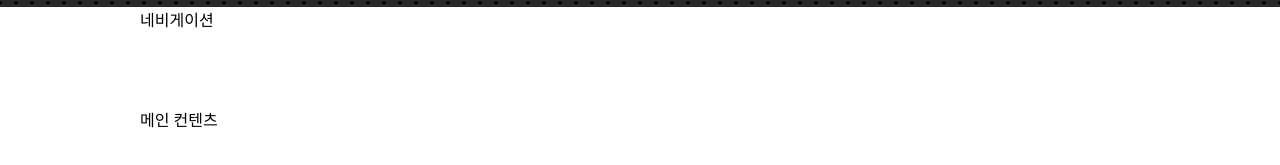
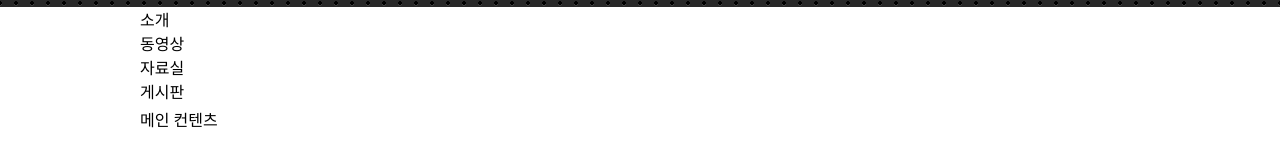
Before and after one commit to lilacnim/lilacnim.github.io, a plain HTML site: page index.html in a window 1280 px wide. Shown: the part 93-258 px from the top of the page. Drawn offline with Linux system fonts and the light colour scheme.

Commit message:
메인메뉴 마크업 완성

```diff
--- a/index.html
+++ b/index.html
@@ -31,7 +31,22 @@
             </ul>
         </header>
     </div>
-    <nav class="menu">네비게이션</nav>
+    <nav class="menu">
+        <ul class="main menu">
+            <li>
+                <a href="#">소개</a>
+            </li>
+            <li>
+                <a href="#">동영상</a>
+            </li>
+            <li>
+                <a href="#">자료실</a>
+            </li>
+            <li>
+                <a href="#">게시판</a>
+            </li>
+        </ul>
+    </nav>
     <main class="content">메인 컨텐츠</main>
     <div class="bg-footer">
         <footer class="footer">푸터</footer>
```
